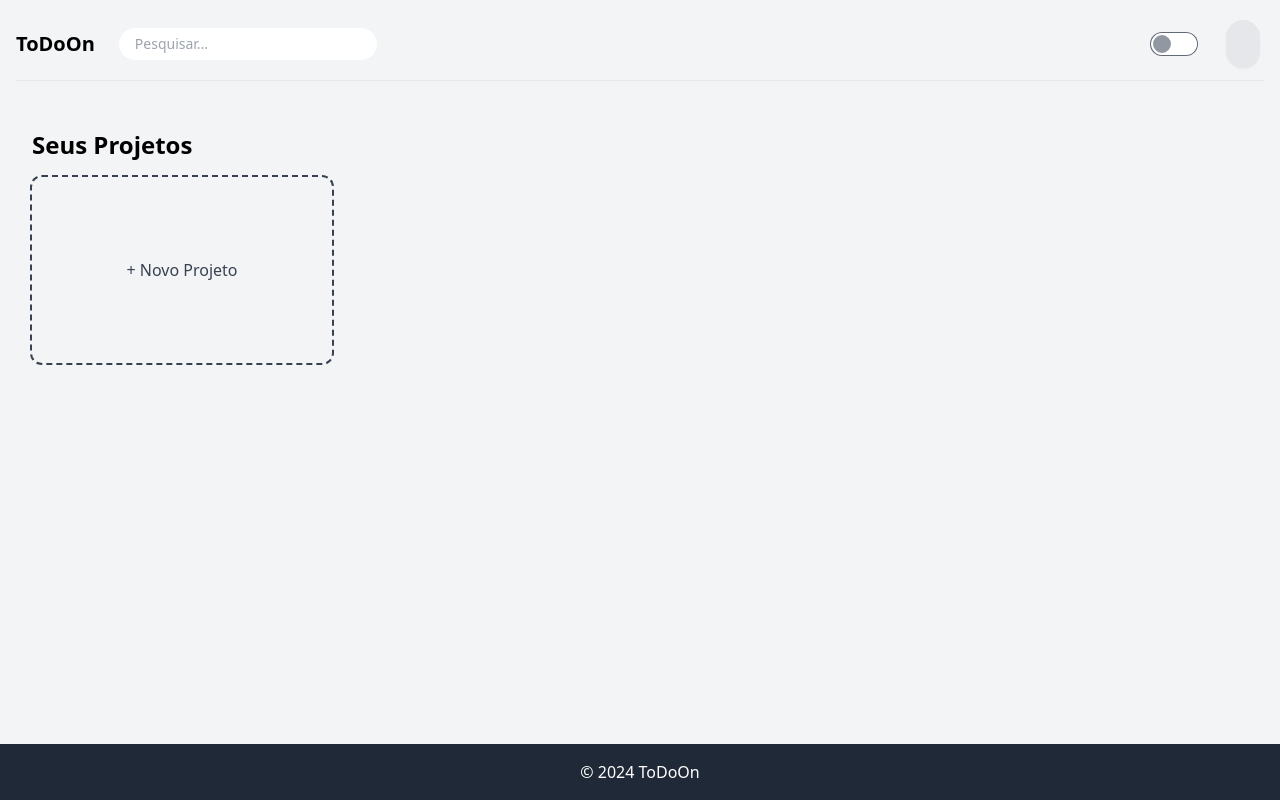
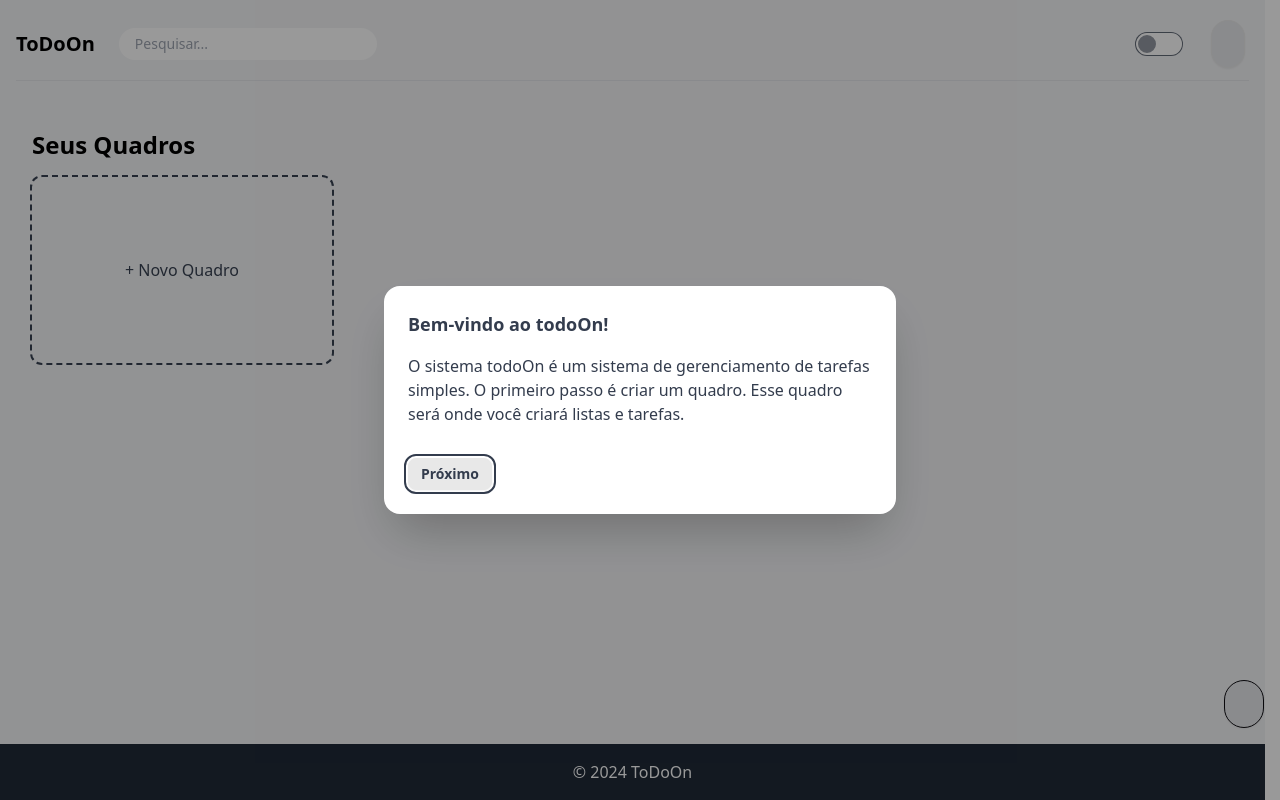
Before and after one commit to weltonSantana/todoon, a Django app: page / in a window 1280 px wide. Run offline with Django 5.2, Linux system fonts and the light colour scheme; the visitor is signed in with stand-in values (Sample User, id 1); data that the repository does not hold is empty; some libraries are stand-ins or nearby versions.

Commit message:
feat: add dicas de uso

```diff
--- a/todo/static/todo/js/baseProjeto.js
+++ b/todo/static/todo/js/baseProjeto.js
@@ -0,0 +1,29 @@
+tailwind.config = {
+  darkMode: 'class',
+};
+
+function applyTheme() {
+  const theme = localStorage.getItem('theme');
+  const checkbox = document.querySelector('.theme-controller');
+
+  if (theme === 'dark') {
+    document.documentElement.classList.add('dark');
+    checkbox.checked = true;
+  } else {
+    document.documentElement.classList.remove('dark');
+    checkbox.checked = false;
+  }
+}
+
+window.onload = applyTheme;
+
+function toggleTheme() {
+  const checkbox = document.querySelector('.theme-controller');
+  if (checkbox.checked) {
+    document.documentElement.classList.add('dark');
+    localStorage.setItem('theme', 'dark');
+  } else {
+    document.documentElement.classList.remove('dark');
+    localStorage.setItem('theme', 'light');
+  }
+}
--- a/todo/templates/base/base.html
+++ b/todo/templates/base/base.html
@@ -64,6 +64,9 @@
     <main class="container mx-auto flex-grow p-4">
         {% block content %}
         {% endblock %}
+        <div class="tooltip  fixed bottom-16 right-4 mb-14 flex flex-col gap-2  w-10 text-[10px] text-xs z-50" data-tip="Ajuda?">
+          <button onclick="modalAjuda.showModal()" class="btn bg-gray-200 dark:bg-[#1D1C1F] dark:hover:bg-white dark:hover:text-black border-1 rounded-full dark:text-white border-[#0F0E13] dark:border-[#fff] text-black fixed bottom-4 right-4 mb-14 flex flex-col gap-2  w-10 text-[10px] text-xs z-50"><i class="fa-solid fa-info"></i></button>
+        </div>
     </main>
 
     {% if not request.resolver_match.url_name == 'login' %}
@@ -74,37 +77,8 @@
 
     <script src="{% static 'todo/js/baseProjeto.js' %}"></script>
     {% include 'includes/modais/modalSair.html' %}
-    <script>
-      tailwind.config = {
-        darkMode: 'class',
-      };
+    {% include 'includes/modais/modalAjuda.html' %}
 
-      function applyTheme() {
-        const theme = localStorage.getItem('theme');
-        const checkbox = document.querySelector('.theme-controller');
-
-        if (theme === 'dark') {
-          document.documentElement.classList.add('dark');
-          checkbox.checked = true;
-        } else {
-          document.documentElement.classList.remove('dark');
-          checkbox.checked = false;
-        }
-      }
-
-      window.onload = applyTheme;
-
-      function toggleTheme() {
-        const checkbox = document.querySelector('.theme-controller');
-        if (checkbox.checked) {
-          document.documentElement.classList.add('dark');
-          localStorage.setItem('theme', 'dark');
-        } else {
-          document.documentElement.classList.remove('dark');
-          localStorage.setItem('theme', 'light');
-        }
-      }
-    </script>
 
 </body>
 </html>
--- /dev/null
+++ b/todo/templates/includes/modais/modalAjuda.html
@@ -0,0 +1,73 @@
+<dialog id="modalAjuda" class="modal">
+  <div class="modal-box">
+    <h3 class="text-lg font-bold" id="modal-title">Bem-vindo ao todoOn!</h3>
+    <p class="py-4" id="modal-content">
+      O sistema todoOn é um sistema de gerenciamento de tarefas simples. O primeiro passo é criar um projeto. Esse projeto será o quadro onde você criará listas e tarefas para cada lista.
+    </p>
+    <div class="flex justify-between mt-4">
+      <button id="prev-step" class="btn btn-sm hidden">Anterior</button>
+      <button id="next-step" class="btn btn-sm">Próximo</button>
+    </div>
+  </div>
+  <form method="dialog" class="modal-backdrop">
+    <button class="hidden">close</button>
+  </form>
+</dialog>
+
+<script>
+  // Definindo os textos para cada step
+  const steps = [
+    {
+      title: 'Bem-vindo ao todoOn!',
+      content: 'O sistema todoOn é um sistema de gerenciamento de tarefas simples. O primeiro passo é criar um quadro. Esse quadro será onde você criará listas e tarefas.'
+    },
+    {
+      title: 'Criar uma lista',
+      content: 'Após criar o projeto, selecione-o. Em seguida, clique no botão "+" para criar uma nova lista. Insira o nome da lista e, após isso, você pode clicar em "Adicionar um cartão" para criar as tarefas dentro dessa lista.'
+    },
+  ];
+
+  let currentStep = 0;
+
+  const modal = document.getElementById('modalAjuda');
+  const modalTitle = document.getElementById('modal-title');
+  const modalContent = document.getElementById('modal-content');
+  const prevButton = document.getElementById('prev-step');
+  const nextButton = document.getElementById('next-step');
+
+  function updateModal(stepIndex) {
+    modalTitle.textContent = steps[stepIndex].title;
+    modalContent.textContent = steps[stepIndex].content;
+
+    prevButton.classList.toggle('hidden', stepIndex === 0);
+    nextButton.textContent = stepIndex === steps.length - 1 ? 'Fechar' : 'Próximo';
+  }
+
+  nextButton.addEventListener('click', () => {
+    if (currentStep < steps.length - 1) {
+      currentStep++;
+      updateModal(currentStep);
+    } else {
+      modal.close();
+      localStorage.setItem('modalAjudaShown', 'true');
+    }
+  });
+
+  prevButton.addEventListener('click', () => {
+    if (currentStep > 0) {
+      currentStep--;
+      updateModal(currentStep);
+    }
+  });
+
+  function checkModal() {
+    const modalShown = localStorage.getItem('modalAjudaShown');
+    if (!modalShown) {
+      modal.showModal();
+      updateModal(0);
+    }
+  }
+
+  document.addEventListener('DOMContentLoaded', checkModal);
+
+</script>
--- a/todo/templates/includes/painel.html
+++ b/todo/templates/includes/painel.html
@@ -44,6 +44,7 @@
         <button class="py-8" style="border: none; background: none;" data-bs-toggle="tooltip" data-bs-placement="bottom" data-bs-title="<a class='text-white' href='https://storyset.com/web' >Web illustrations by Storyset</a>" data-bs-html="true">
             <img class="" style="height: 45vh; width: 45vw; margin-bottom: -60px; margin-top: -20px;" src="{% static 'todo/img/error404.svg' %}" alt="Web illustrations by Storyset">
         </button>
+        <P class="mt-5 dark:text-white ">Eita! Você ainda não possui nenhuma tarefa.</P>
     </div>
 
 </div>
--- a/todo/templates/index.html
+++ b/todo/templates/index.html
@@ -7,7 +7,7 @@
 
     <div>
         <div class="flex items-center justify-between">
-            <h1 class="text-2xl text-black  font-bold dark:text-[#fff]">Seus Projetos</h1>
+            <h1 class="text-2xl text-black  font-bold dark:text-[#fff]">Seus Quadros</h1>
         </div>
 
         <div role="alert" id="alert-mensagem" class="mt-2" style="display: none;"></div>
@@ -18,7 +18,7 @@
 
             <div class="flex-shrink-0 w-[300px] hover:w-[305px] hover:h-[200px] transition-all duration-300 h-[186px]">
                 <button onclick="my_modal_5.showModal()" class="w-full h-full outline-2 dark:text-white dark:outline-[#fff] rounded-[10px] outline-dashed dark:bg-[#1D1C1F] bg-gray-100 text-gray-700">
-                    + Novo Projeto
+                    + Novo Quadro
                 </button>
             </div>
         </div>
```
Also changed, not shown: todo/static/todo/js/painelProjeto.js (+43 -5 lines).
